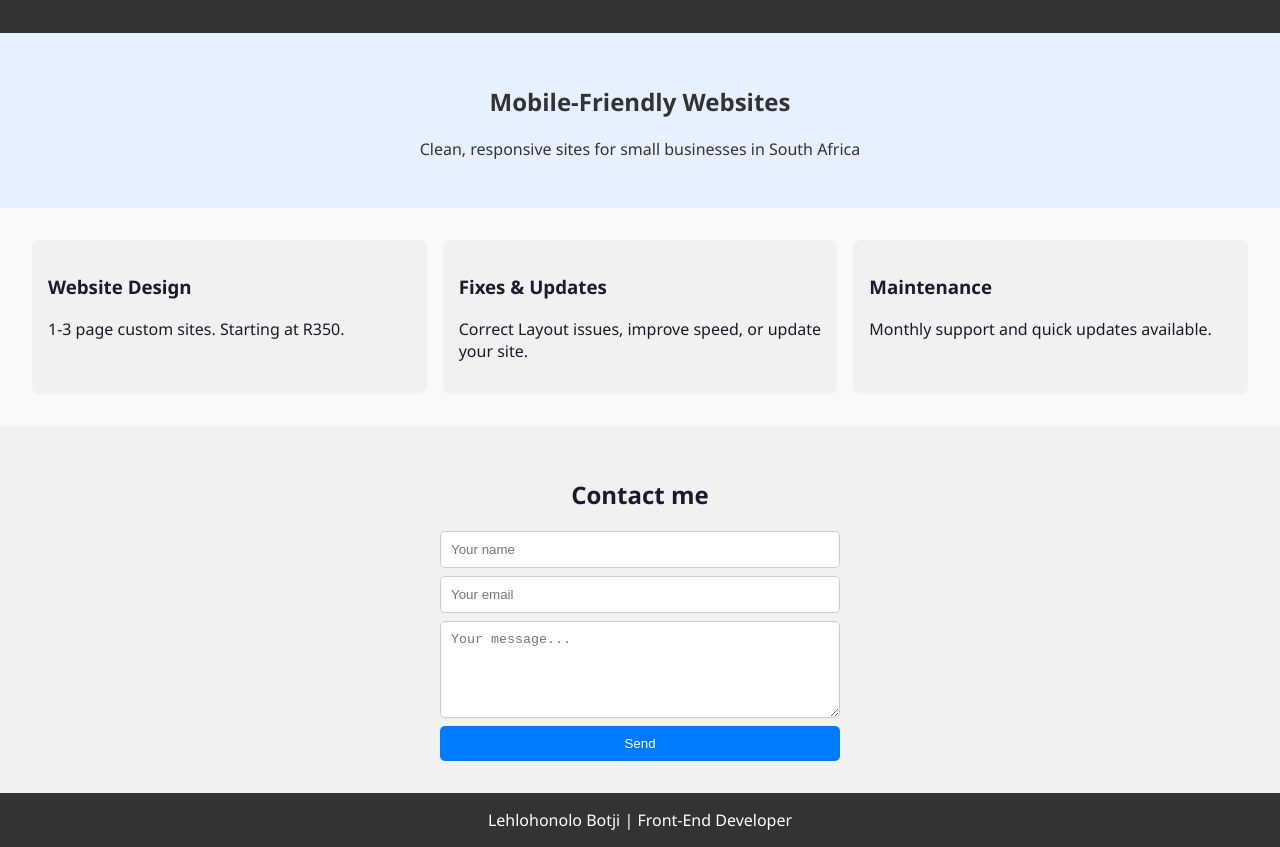
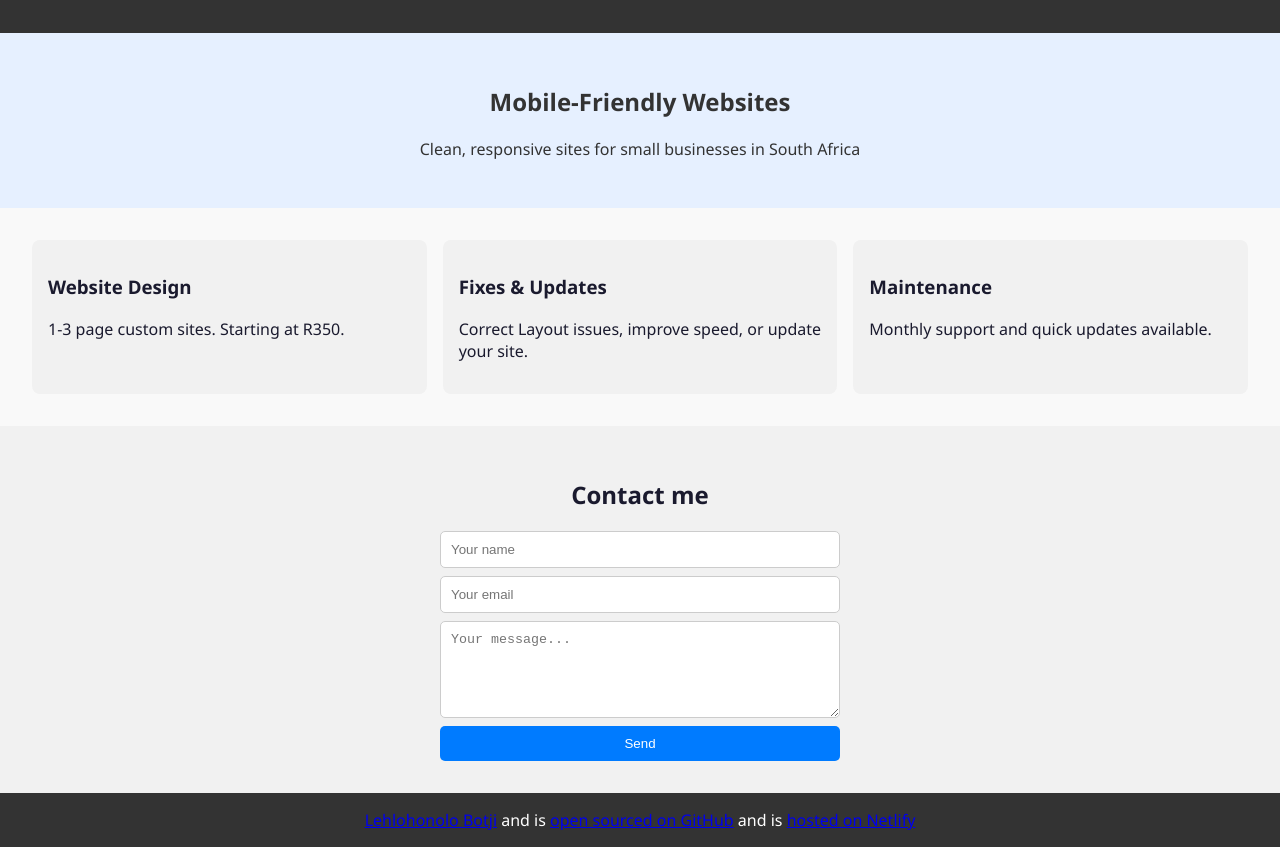
Before and after one commit to lbotji/My-Front-End-Development-Services-Site, a plain HTML site: page index.html in a window 1280 px wide. Shown: the part 72-919 px from the top of the page. Drawn offline with Linux system fonts and the light colour scheme.

Commit message:
Added GitHub profile and repository links

```diff
--- a/index.html
+++ b/index.html
@@ -49,7 +49,12 @@
   </section>
 
   <footer>
-    Lehlohonolo Botji | Front-End Developer
+   <a href="https://github.com/lbotji" target="_blank">Lehlohonolo Botji</a>
+    and is
+
+    <a href="https://github.com/lbotji/My-Front-End-Development-Services-Site" target="_blank">open sourced on GitHub</a> and is
+
+    <a href="https://aidessertrecipegenerator.netlify.app/" target="_blank">hosted on Netlify</a>
   </footer>
   <script src="src/index.js"></script>
 </body>
```
